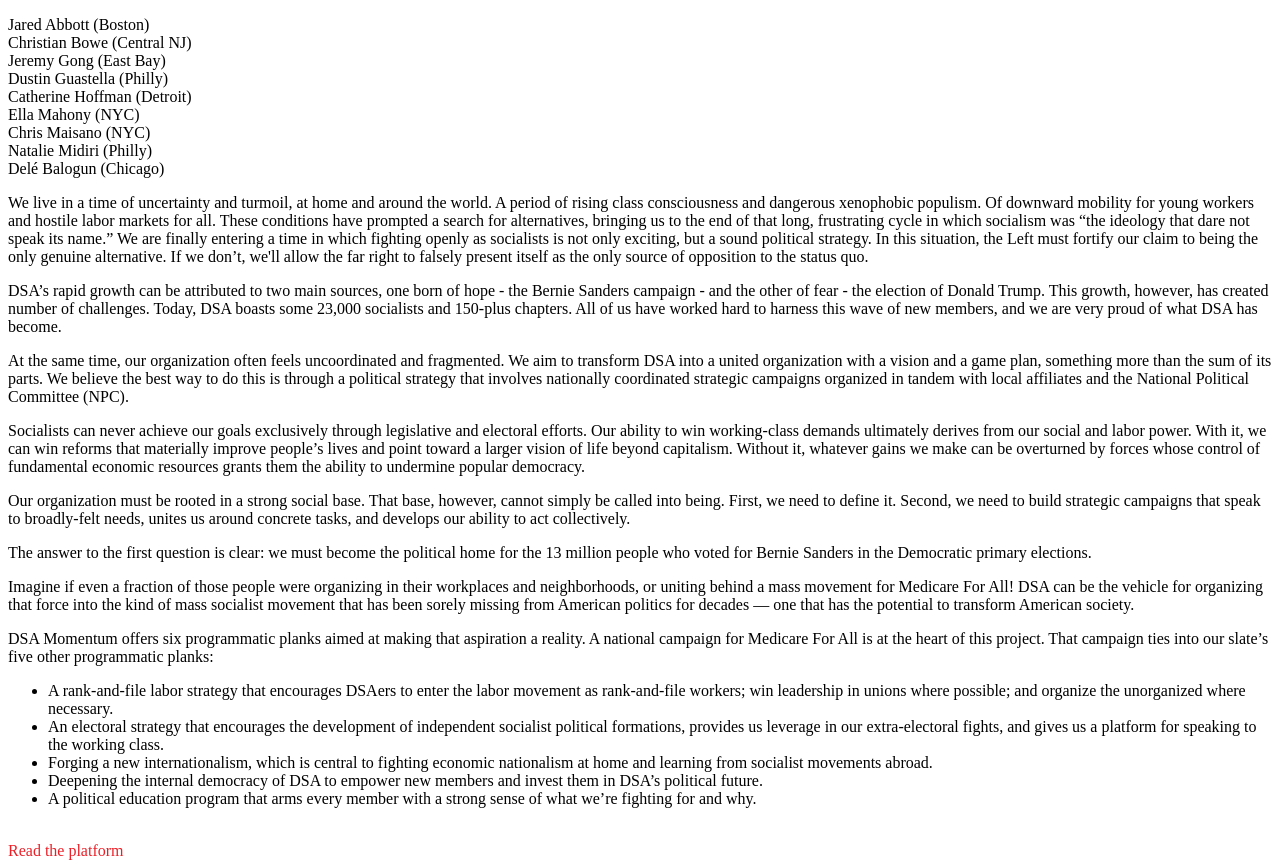
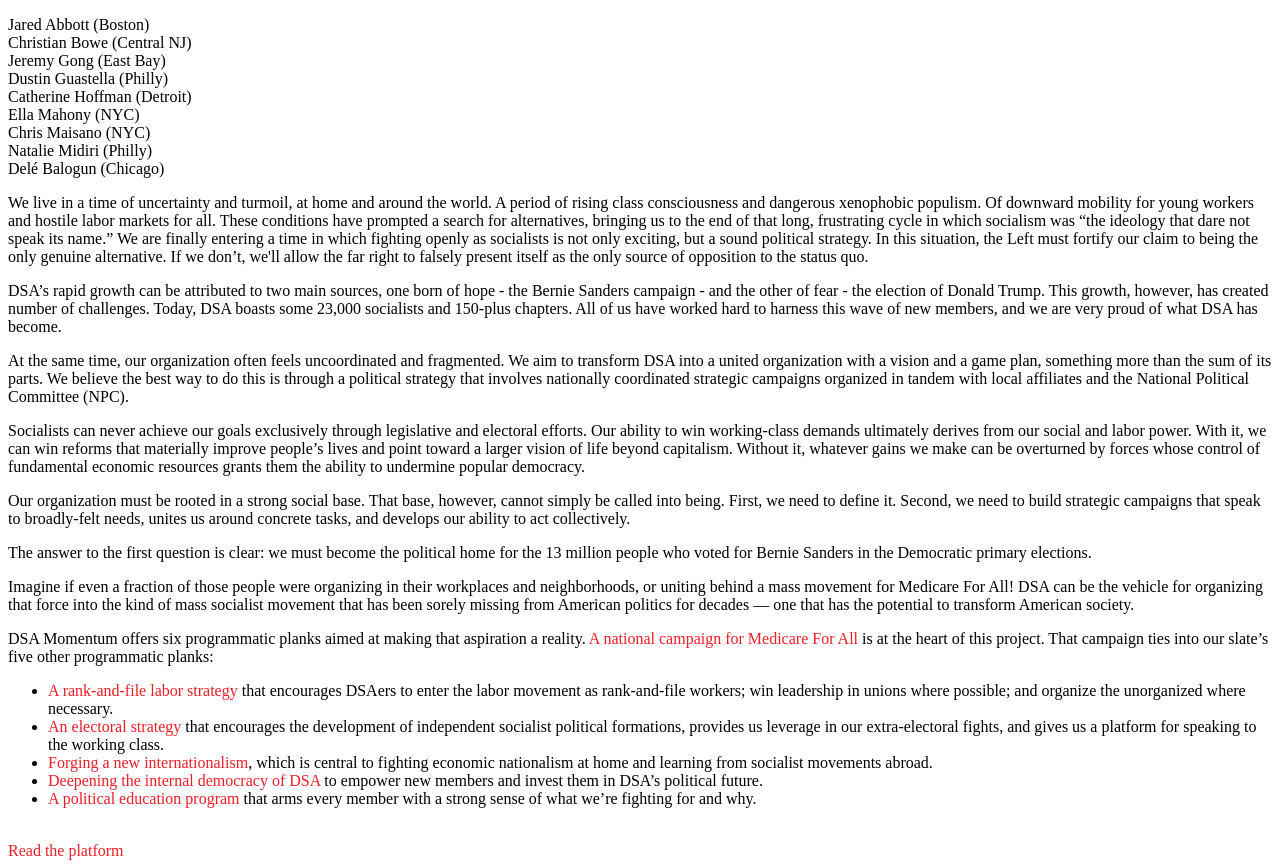
Before and after one commit to justincharles/momentum, a Gatsby site: page /preamble in a window 1280 px wide. Shown: the part 138-1006 px from the top of the page. Built offline with nearby package versions, Linux system fonts and the light colour scheme; Gatsby itself is replaced by a stand-in of ours.

Commit message:
Anchors for platform sections

```diff
--- a/src/pages/preamble.js
+++ b/src/pages/preamble.js
@@ -97,35 +97,47 @@
 
             <p className="main__paragraph">
               DSA Momentum offers six programmatic planks aimed at making that
-              aspiration a reality. A national campaign for Medicare For All is
-              at the heart of this project. That campaign ties into our slate’s
-              five other programmatic planks:
+              aspiration a reality.{" "}
+              <Link to="/platform#medicare-for-all">
+                A national campaign for Medicare For All
+              </Link>{" "}
+              is at the heart of this project. That campaign ties into our
+              slate’s five other programmatic planks:
             </p>
             <ul className="main__list">
               <li className="main__list-item">
-                A rank-and-file labor strategy that encourages DSAers to enter
-                the labor movement as rank-and-file workers; win leadership in
-                unions where possible; and organize the unorganized where
-                necessary.
+                <Link to="/platform#labor">
+                  A rank-and-file labor strategy
+                </Link>{" "}
+                that encourages DSAers to enter the labor movement as
+                rank-and-file workers; win leadership in unions where possible;
+                and organize the unorganized where necessary.
               </li>
               <li className="main__list-item">
-                An electoral strategy that encourages the development of
-                independent socialist political formations, provides us leverage
-                in our extra-electoral fights, and gives us a platform for
-                speaking to the working class.
+                <Link to="/platform#electoral">An electoral strategy</Link> that
+                encourages the development of independent socialist political
+                formations, provides us leverage in our extra-electoral fights,
+                and gives us a platform for speaking to the working class.
               </li>
               <li className="main__list-item">
-                Forging a new internationalism, which is central to fighting
-                economic nationalism at home and learning from socialist
-                movements abroad.
+                <Link to="/platform#internationalism">
+                  Forging a new internationalism
+                </Link>, which is central to fighting economic nationalism at
+                home and learning from socialist movements abroad.
               </li>
               <li className="main__list-item">
-                Deepening the internal democracy of DSA to empower new members
-                and invest them in DSA’s political future.
+                <Link to="/platform#spring-platform">
+                  Deepening the internal democracy of DSA
+                </Link>{" "}
+                 to empower new members and invest them in DSA’s political
+                future.
               </li>
               <li className="main__list-item">
-                A political education program that arms every member with a
-                strong sense of what we’re fighting for and why.
+                <Link to="/platform#political-ed">
+                  A political education program
+                </Link>{" "}
+                that arms every member with a strong sense of what we’re
+                fighting for and why.
               </li>
             </ul>
             <br />
```
Also changed, not shown: src/pages/platform.js (+25 -9 lines), src/styles/main.scss (+9 -1 lines).
